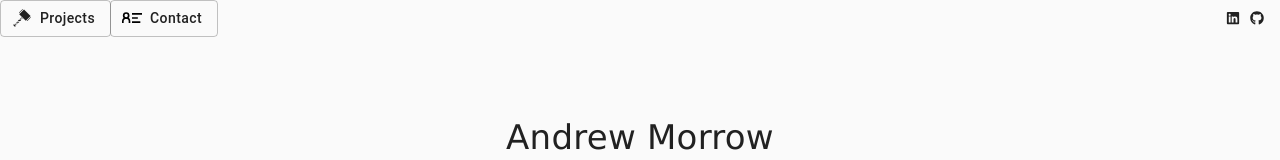
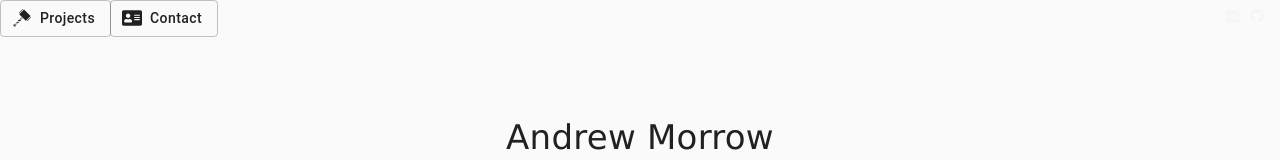
Before and after one commit to AndrewMorrow/portfolio-react, a React (Create React App) app: page / in a window 1280 px wide. Shown: the top 160 px of the page. Built offline with nearby package versions, Linux system fonts and the light colour scheme.

Commit message:
adds links toicons and changes contact icon

```diff
--- a/src/components/layout/nav/Navigation.js
+++ b/src/components/layout/nav/Navigation.js
@@ -3,7 +3,7 @@ import { Button, ButtonGroup } from "@material-ui/core";
 import "./nav.css";
 import { GiThorHammer } from "react-icons/gi";
 import { GrContactInfo } from "react-icons/gr";
-import { FaLinkedin, FaGithub } from "react-icons/fa";
+import { FaLinkedin, FaGithub, FaAddressCard } from "react-icons/fa";
 import { Link } from "react-router-dom";
 
 const Navigation = () => {
@@ -28,7 +28,7 @@ const Navigation = () => {
                 <Link to="/contact" className="navBtn">
                     <Button
                         variant="outlined"
-                        startIcon={<GrContactInfo />}
+                        startIcon={<FaAddressCard />}
                         className="navBtn"
                     >
                         Contact
@@ -36,8 +36,24 @@ const Navigation = () => {
                 </Link>
             </ButtonGroup>
 
-            <FaLinkedin style={{ marginLeft: "auto", marginRight: "10px" }} />
-            <FaGithub style={{ marginRight: "1rem" }} />
+            <a
+                href="https://www.linkedin.com/in/andrew-morrow-65a37b1a9/"
+                target="_blank"
+                style={{
+                    marginLeft: "auto",
+                    marginRight: "10px",
+                    color: "whitesmoke",
+                }}
+            >
+                <FaLinkedin />
+            </a>
+            <a
+                href="https://github.com/AndrewMorrow"
+                target="_blank"
+                style={{ marginRight: "1rem", color: "whitesmoke" }}
+            >
+                <FaGithub />
+            </a>
         </nav>
     );
 };
```
